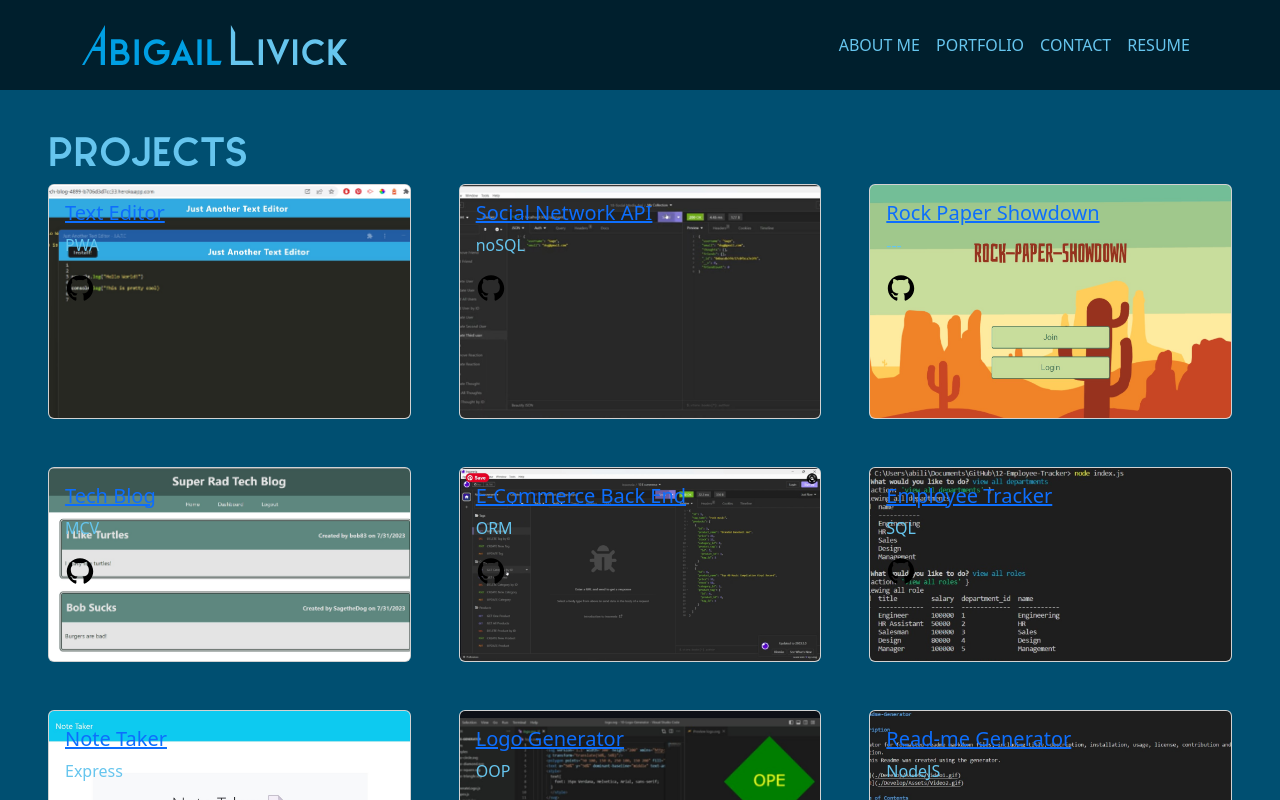
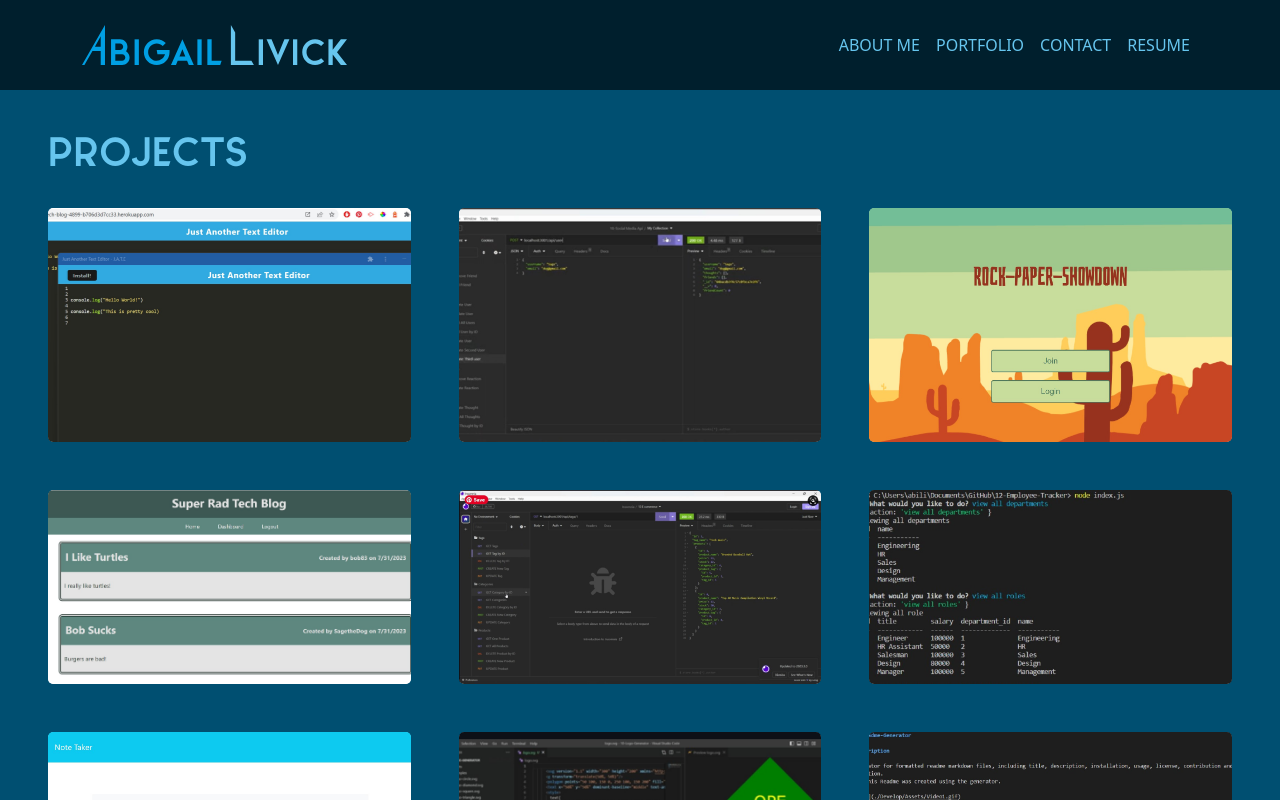
Before and after one commit to lailiel/20-React-Portfolio, a React (Vite) app in the folder react-portfolio/: page /portfolio in a window 1280 px wide. Shown: the top 800 px of the page. Built offline with nearby package versions, Linux system fonts and the light colour scheme.

Commit message:
adjusted project cards and added hover effects

```diff
--- a/react-portfolio/src/App.css
+++ b/react-portfolio/src/App.css
@@ -18,28 +18,34 @@ body {
   background-color: var(--mid-dark);
 }
 
-
+/* ------------------------------------------- */
 
 #navbar{
   background-color: var(--dark);
 }
 
 .nav-link{
-  color: var(--light)
+  color: var(--light);
+  transition: 0.4s ease-out;
 }
 
-.nav-link:active, .nav-link:hover, .nav-link:focus {
-  color:var(--x-light)
+.nav-link:active,  .nav-link:hover, .nav-link:focus {
+  color:var(--x-light);
+  transform: scale(1.1);
 }
 
 #nav-name{
   color: var(--mid)
 }
 
+/* ------------------------------------------- */
+
 #footer{
   background-color: var(--mid-darker);
 
 }
+
+/* ------------------------------------------- */
 
 #root{
   display: flex;
@@ -49,11 +55,15 @@ body {
 
 }
 
+/* ------------------------------------------- */
+
 #aboutme{
   display: flex;
   flex-direction: column;
   flex-grow: 1;
 }
+
+/* ------------------------------------------- */
 
 #contactform{
   display: flex;
@@ -69,10 +79,65 @@ body {
   color: var(--light);
 }
 
+/* ------------------------------------------- */
+
 #project-card{
-  color:var(--mid-dark)
+  color:var(--mid-dark);
+  border: none;
+  transition: 0.6s ease-in-out;
+}
 
+
+#project-card:hover{
+ transform: scale(1.2);
 }
+
+#card-overlay {
+  transition: 0.7s ease-in-out;
+}
+
+#card-overlay:hover{
+  background-color: #001f2d;
+  opacity: 90%;
+}
+
+#project-card-a {
+  color:var(--mid);
+  opacity: 0;
+  transition: opacity 0.7s ease;
+  font-family: 'North', Arial, Helvetica, sans-serif;
+  font-size: medium;
+}
+
+#project-card-text{
+  color:var(--light);
+  opacity: 0;
+  transition: opacity 0.7s ease;
+}
+
+#project-card-github {
+  opacity: 0;
+  transition: opacity 0.7s ease;
+}
+
+
+#project-card:hover #project-card-a{
+  opacity: 1;
+  transition-delay: 0.15s;
+}
+
+#project-card:hover #project-card-text{
+  opacity: 1;
+  transition-delay: 0.15s;
+}
+
+#project-card:hover #project-card-github{
+  opacity: 1;
+  transition-delay: 0.15s;
+}
+
+
+/* ------------------------------------------- */
 
 h3 {
   margin: 0.5em 0 0.5em 0;
@@ -87,6 +152,7 @@ h1, h2, h3, h4, h5 {
   font-family: 'North', Arial, Helvetica, sans-serif;
 }
 
+/* ------------------------------------------- */
 
 @font-face {
   font-family: 'North';
--- a/react-portfolio/src/components/ProjectCards.jsx
+++ b/react-portfolio/src/components/ProjectCards.jsx
@@ -1,4 +1,4 @@
-import githubLogo from '../assets/github-logo.svg'
+import githubLogo from '../assets/github-logo-color.svg'
 import { Card, Col, Row } from 'react-bootstrap';
 
 
@@ -10,24 +10,23 @@ const ProjectCards = ({projects}) => {
     <Row xs={1} sm={2} md={2} lg={3} className="g-5">
         {projects.map(project => (
         <Col key={project.id}>
-        <Card style={{height:'100%', aspectRatio: "3x2"}} id='project-card'>
-
-            <Card.Img style={{height:'100%', objectFit: 'cover'}} src={project.image} alt='Project Image'  />
-            <Card.ImgOverlay>
-                <Card.Title id='project-card-title'>
-                    <a href={project.link}>
+        <Card id='project-card' style={{height:'100%', aspectRatio: "3x2"}}  >
+            <Card.Img id='card-image' style={{height:'100%', objectFit: 'cover'}} src={project.image} alt='Project Image' />
+            <Card.ImgOverlay id='card-overlay' className='p-4'>
+                <Card.Title className='project-card-title'>
+                    <a id='project-card-a'href={project.link}>
                         {project.name}
                     </a>
                 </Card.Title>
-                <Card.Text id='project-card-text'>
+                <Card.Text id='project-card-text' className='my-1'>
                     {project.skillsUsed}
                 </Card.Text>
-                <a href={project.gitLink} id='project-card-github'>
-                    <Card.Img
-                        style={{width:'30px', height:'30px'}}
-                        src={githubLogo} atl="Github Logo">
-                    </Card.Img>
-                </a>
+                <a href={project.gitLink} id='project-card-github' >
+                        <Card.Img  className='justify-content-flex-end'
+                            style={{width:'1.1em', height:'1.1em'}}
+                            src={githubLogo} atl="Github Logo">
+                        </Card.Img>
+                    </a>
             </Card.ImgOverlay>
 
         </Card>
--- a/react-portfolio/src/pages/AboutPage.jsx
+++ b/react-portfolio/src/pages/AboutPage.jsx
@@ -4,7 +4,7 @@ export default function AboutPage() {
   return (
     <Container fluid className="py-4 px-5" id="aboutme">
       <div className="my-3">
-        <h2>Hello!</h2>
+        <h2>Who am I?</h2>
       </div>
       <div>
         <p>
--- a/react-portfolio/src/pages/ContactPage.jsx
+++ b/react-portfolio/src/pages/ContactPage.jsx
@@ -54,7 +54,7 @@ export default function ContactPage() {
 
   return (
     <Container fluid className="py-4 px-5" id="contactform">
-      <div className="mt-3">
+      <div className="mt-3 pb-3">
         <h2>Contact</h2>
       </div>
       <div>
--- a/react-portfolio/src/pages/PortfolioPage.jsx
+++ b/react-portfolio/src/pages/PortfolioPage.jsx
@@ -26,7 +26,7 @@ export default function PortfolioPage()  {
 
     return (
         <Container fluid className="py-4 px-5" id="projects">
-            <div className="my-3">
+            <div className="my-3 pb-3">
                 <h2>Projects</h2>
             </div>
             <ProjectCards projects={projects}/>
--- a/react-portfolio/src/pages/ResumePage.jsx
+++ b/react-portfolio/src/pages/ResumePage.jsx
@@ -10,7 +10,7 @@ import Container from 'react-bootstrap/Container'
 export default function ResumePage ()  {
     return (
         <Container fluid className="py-4 px-5" id="resume-content">
-            <div className='my-3'>
+            <div className='my-3 pb-3'>
                 <h2>Resume: </h2>
             </div>
             <section style={{height: "85vh", overflow:"hidden"}}>
```
Also changed, not shown: react-portfolio/src/assets/github-logo-color.svg (added).
